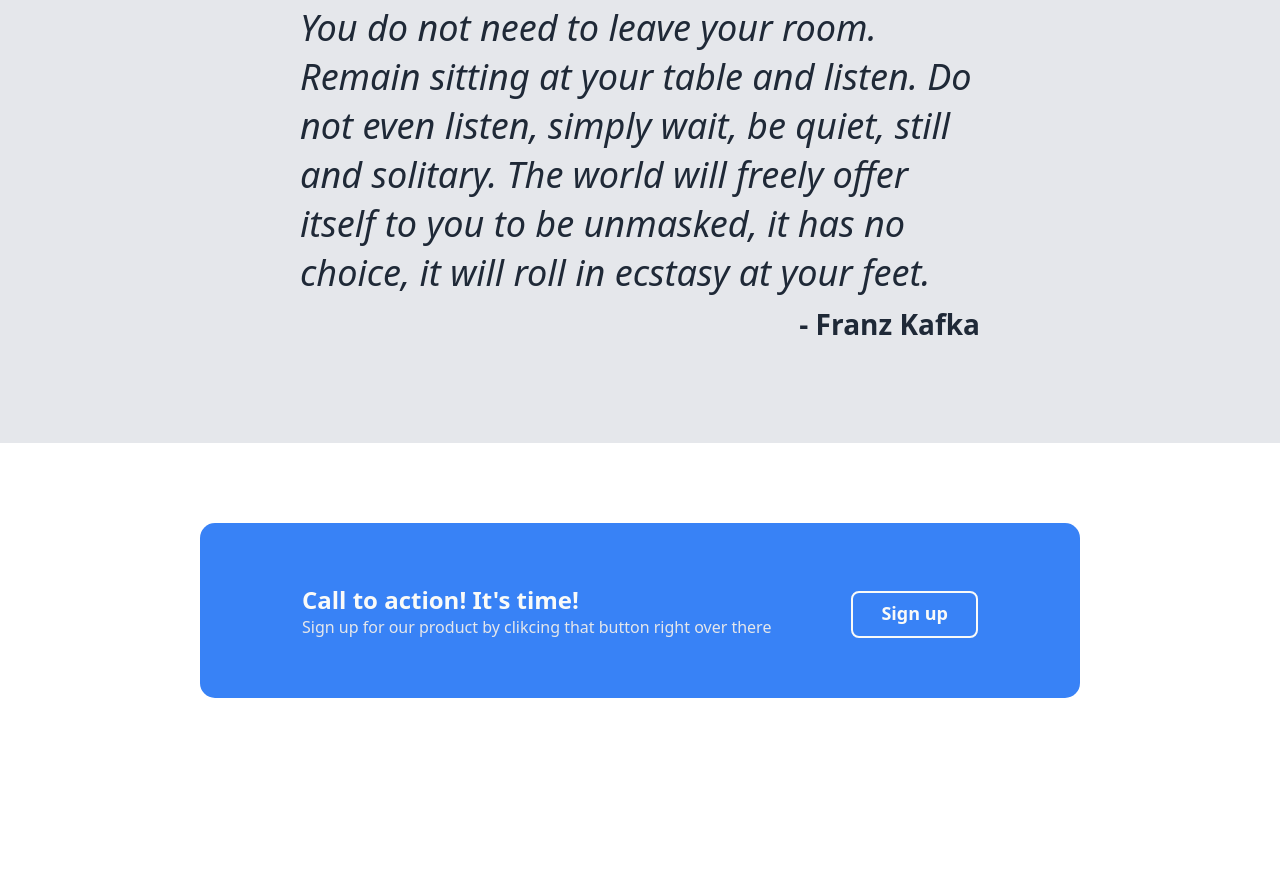
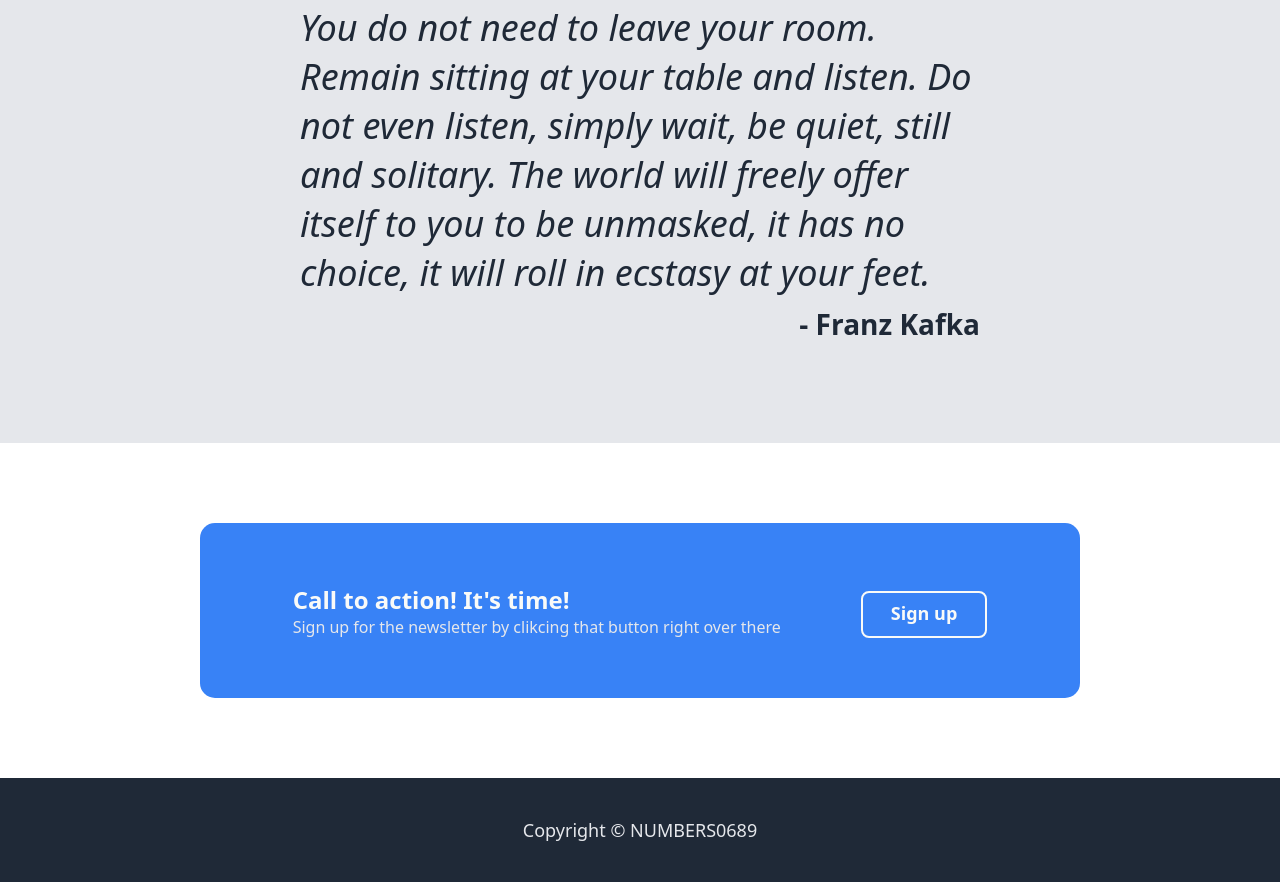
Before and after one commit to Numbers0689/landing-page, a plain HTML site: page index.html in a window 1280 px wide. Shown: the part 1113-1995 px from the top of the page. Before the commit the page ends 1891 px from the top, so only its background shows below. Drawn offline with Linux system fonts and the light colour scheme.

Commit message:
Add footer and complete site for now

```diff
--- a/index.html
+++ b/index.html
@@ -53,9 +53,13 @@
         <div class="action">
             <div class="alert">
                 <div class="alert-text">Call to action! It's time!</div>
-                <div>Sign up for our product by clikcing that button right over there</div>
+                <div>Sign up for the newsletter by clikcing that button right over there</div>
             </div>
             <a href="">Sign up</a>
         </div>
+
+        <div class="footer">
+            <div>Copyright © NUMBERS0689</div>
+        </div>
     </body>
 </html>
--- a/styles.css
+++ b/styles.css
@@ -148,3 +148,13 @@ img#main-img {
 .alert {
     color: #E5E7EB;
 }
+
+.footer {
+    display: flex;
+    justify-content: center;
+    align-items: center;
+    background-color: #1F2937;
+    color: #E5E7EB;
+    padding: 40px 80px;
+    font-size: 18px;
+}
```
